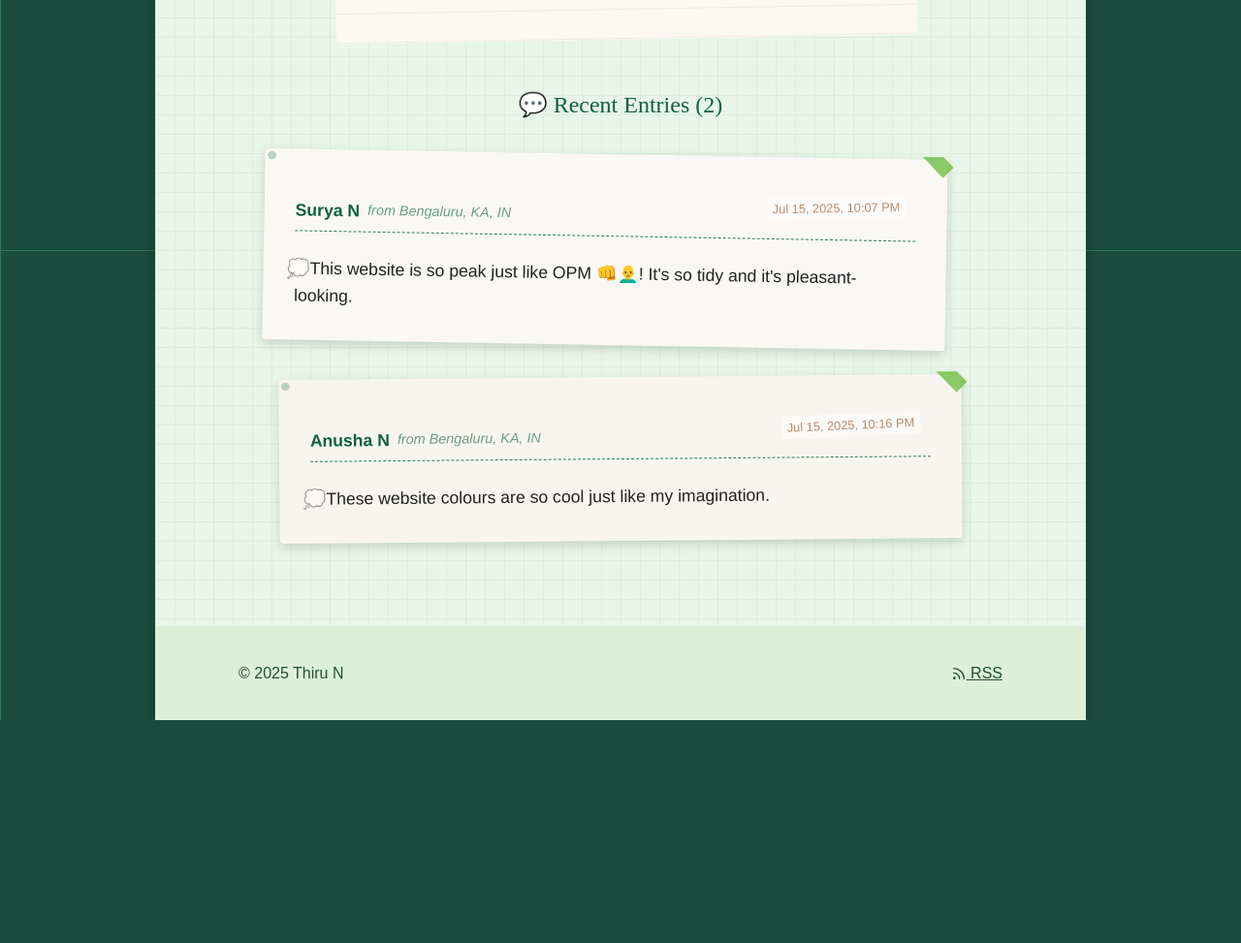
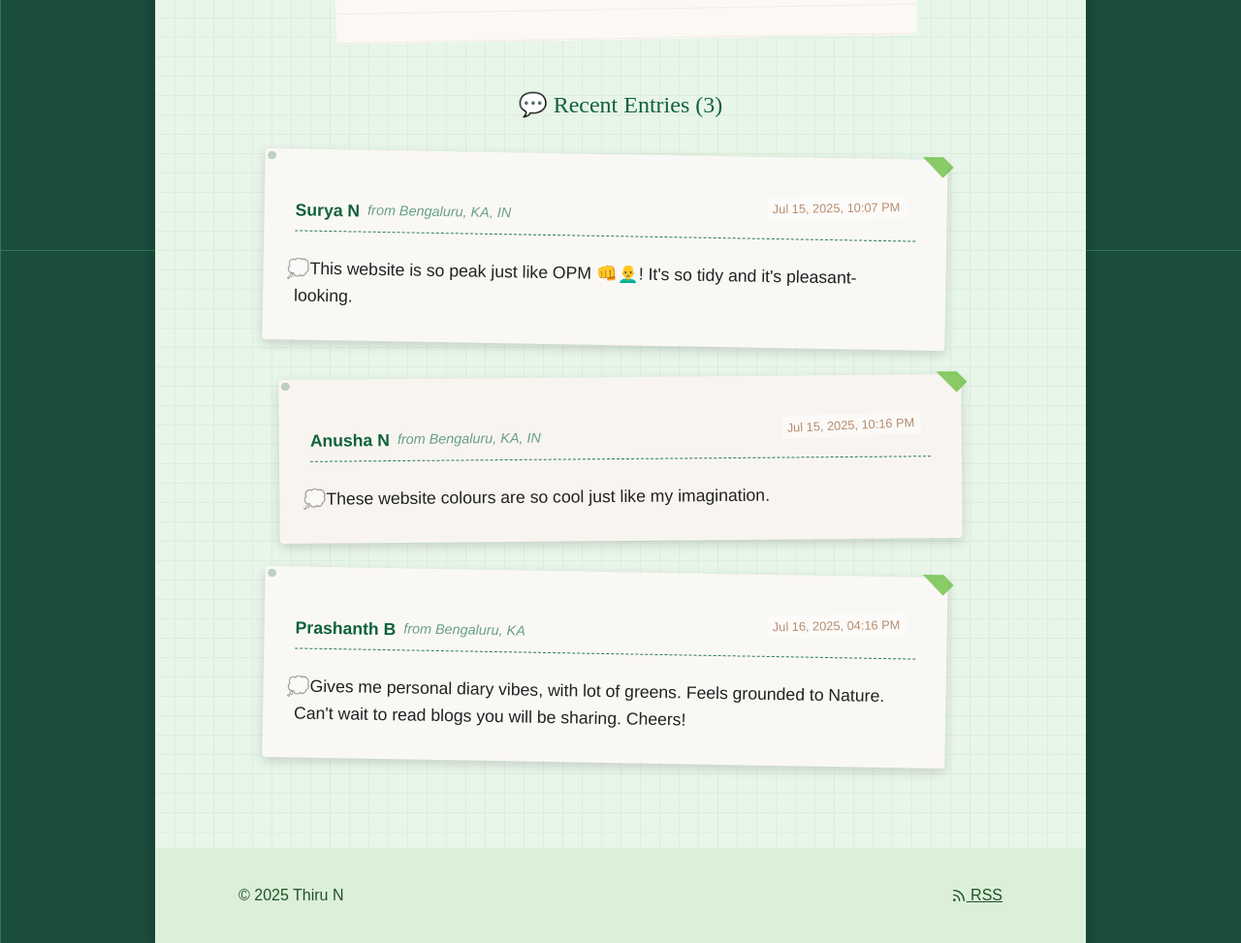
Before and after one commit to thiruisme/thiru.me, an Astro site: page /guestbook in a window 1280 px wide. Shown: the part 1342-2315 px from the top of the page at 97% size. Before the commit the page ends 2085 px from the top, so only its background shows below. Built offline with nearby package versions, Linux system fonts and the light colour scheme; Astro itself is replaced by a stand-in of ours; a web font is replaced by a local one.

Commit message:
Added new guestbook entry

```diff
--- a/src/pages/guestbook.astro
+++ b/src/pages/guestbook.astro
@@ -26,13 +26,13 @@ const sampleEntries = [
   },
   {
     id: 3,
-    name: "Jamie Park",
-    email: "jamie@creativestudio.com",
-    website: "https://creativestudio.com",
-    location: "Seoul, South Korea",
-    message: "Your post about emotional rewiring hit me right in the feels. Thank you for sharing such vulnerable and beautiful insights. The photography is stunning too!",
-    timestamp: "2025-07-08 21:45:00",
-    approved: false
+    name: "Prashanth B",
+    email: "prashanthprokumar@gmail.com",
+    website: "",
+    location: "Bengaluru, KA",
+    message: "Gives me personal diary vibes, with lot of greens. Feels grounded to Nature. Can't wait to read blogs you will be sharing. Cheers!",
+    timestamp: "2025-07-16 16:16:00",
+    approved: true
   },
   {
     id: 4,
```
